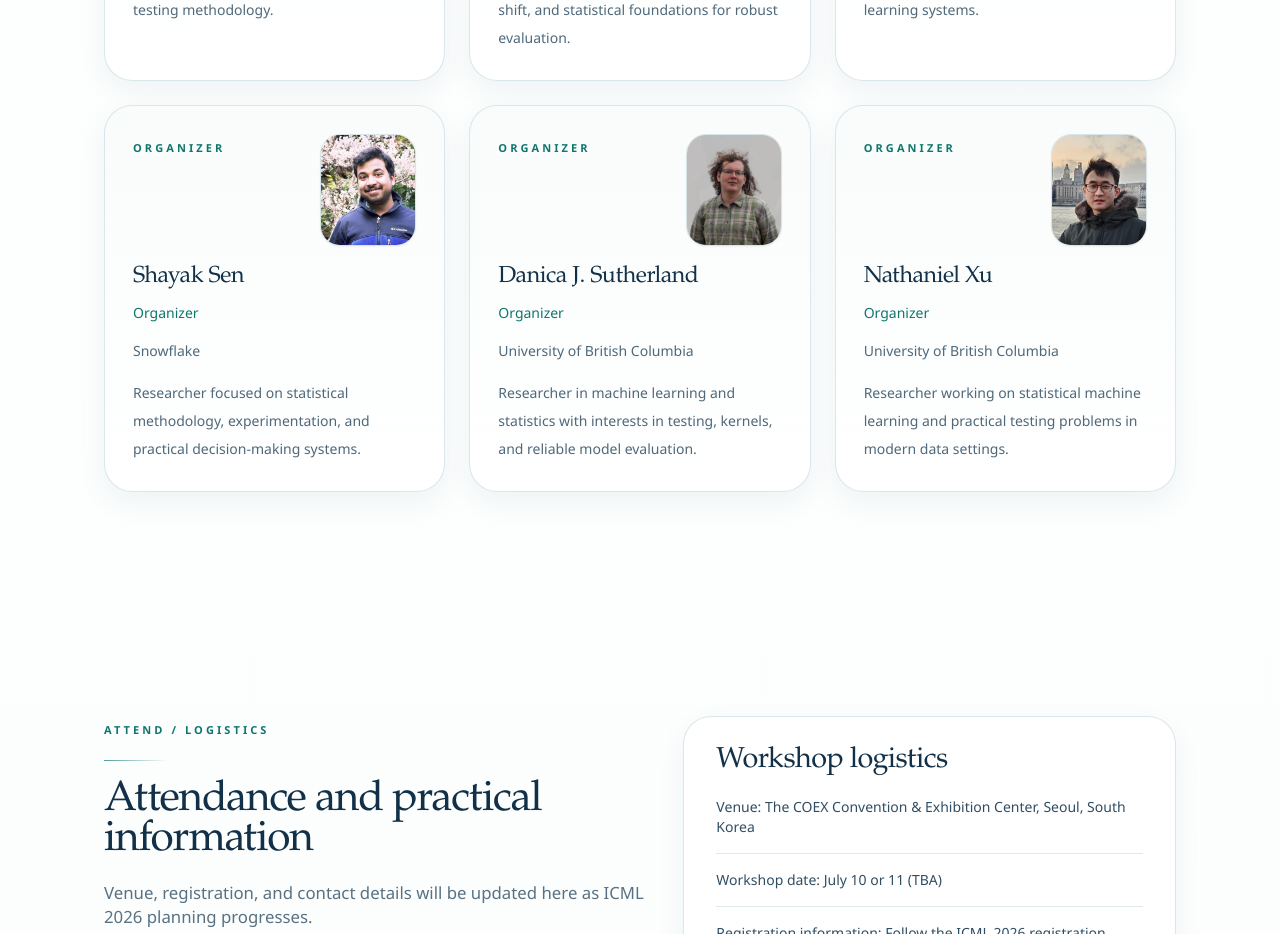
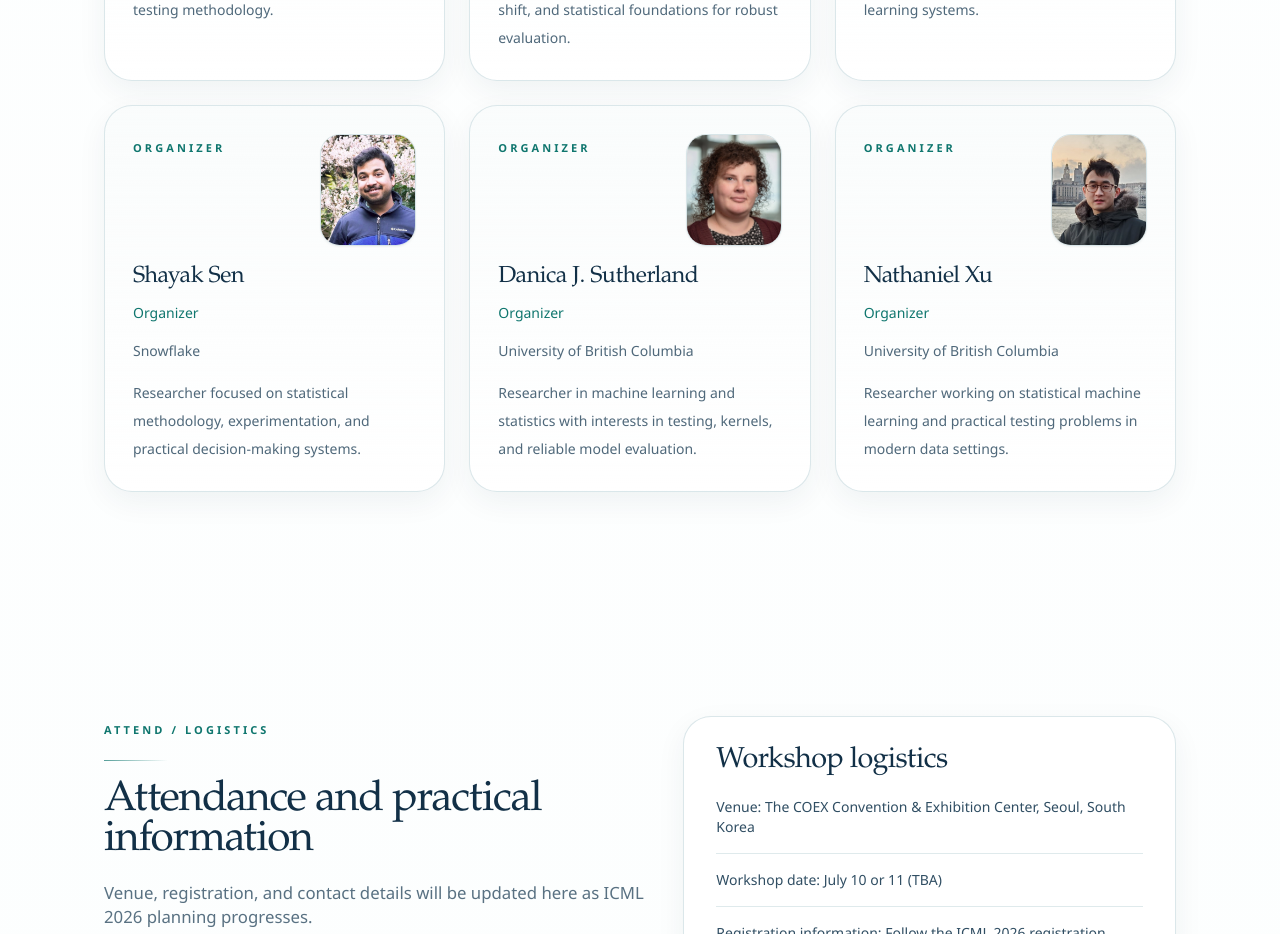
Before and after one commit to fengliu90/hypothesis-testing-workshop, a Next.js app: page / in a window 1280 px wide. Shown: the part 7680-8614 px from the top of the page. Built offline with nearby package versions, Linux system fonts and the light colour scheme.

Commit message:
change my headshot

```diff
--- a/data/workshop.ts
+++ b/data/workshop.ts
@@ -289,7 +289,7 @@ export const workshop = {
           name: "Danica J. Sutherland",
           affiliation: "University of British Columbia",
           role: "Organizer",
-          headshot: "/organizers/dani.png",
+          headshot: "/organizers/danica.jpg",
           bio: "Researcher in machine learning and statistics with interests in testing, kernels, and reliable model evaluation.",
         },
         {
```
Also changed, not shown: public/organizers/dani.png (deleted), public/organizers/danica.jpg (added).
